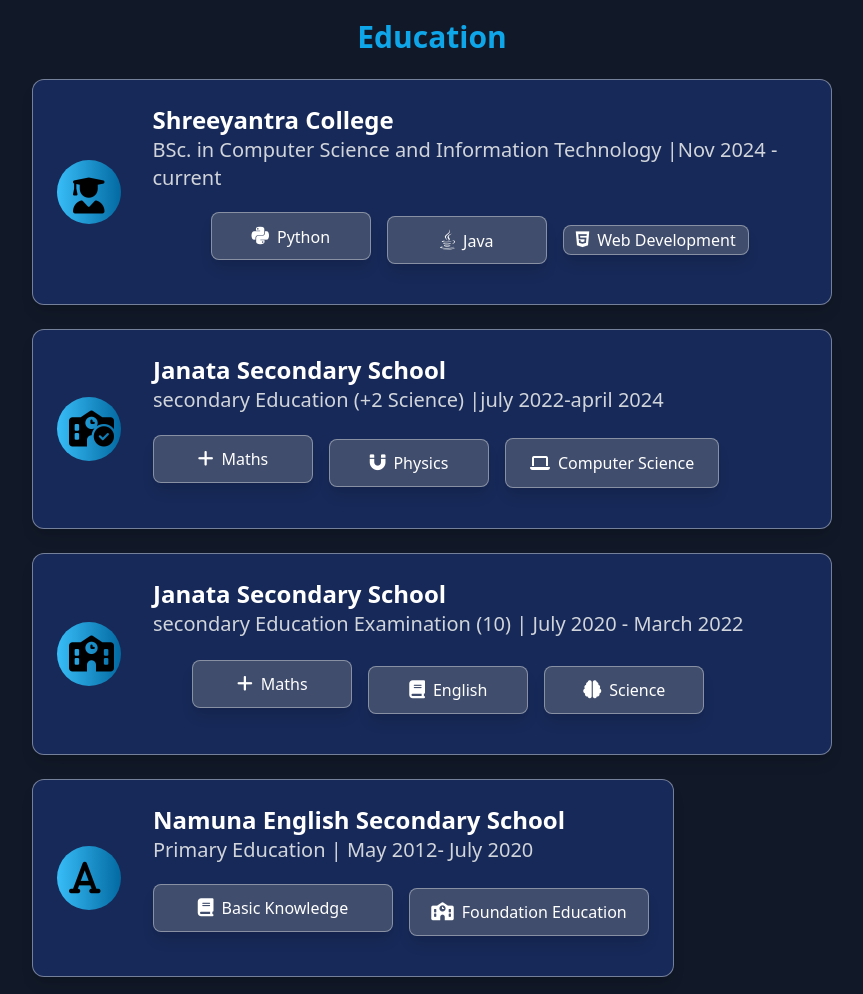
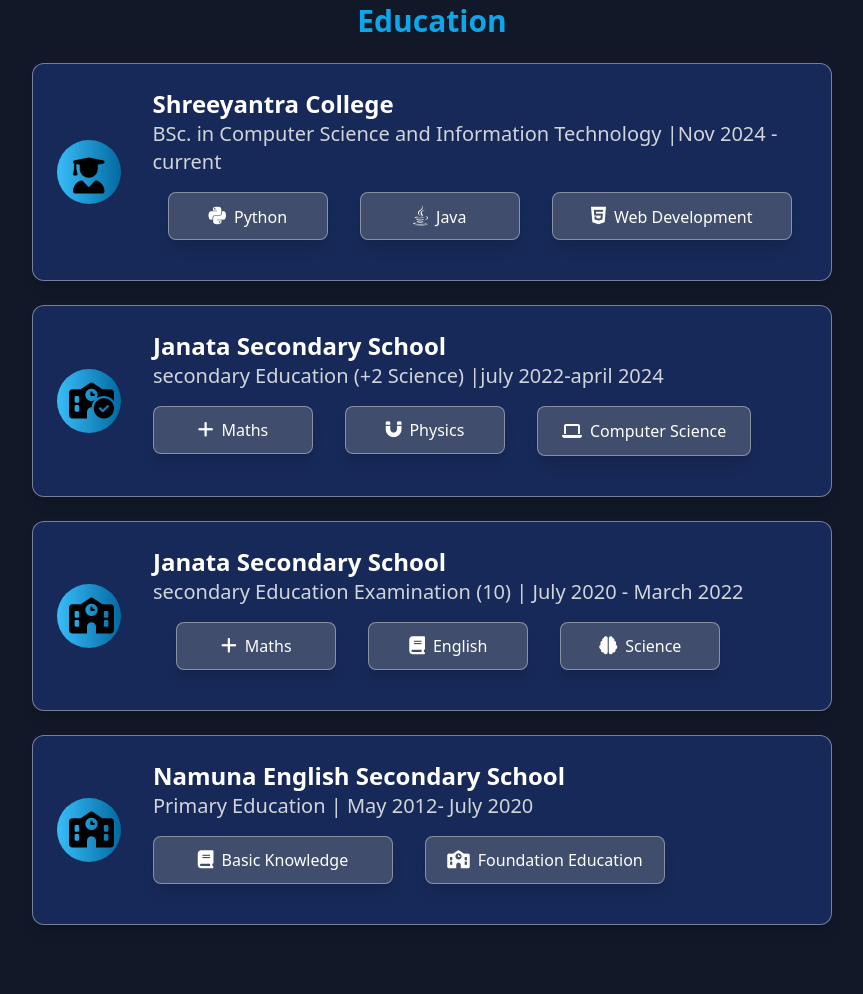
Before and after one commit to Rabin0069/Portfolio, a website: page index.html in a window 1280 px wide. Shown: the part 818-1812 px from the top of the page, without its empty margins (208-1071 px from the left). Drawn offline with nearby package versions, Linux system fonts and the light colour scheme.

Commit message:
Update index.html

```diff
--- a/index.html
+++ b/index.html
@@ -38,7 +38,7 @@
       </h2>
 
       <!-- Social Links -->
-      <div class="max-w-full flex justify-center md:space-x-4 flex-col md:flex-row space-y-2 ">
+      <div class="max-w-full flex flex-col md:flex-row justify-center items-center gap-2 md:gap-4 ">
         <div class="bg-blue-800 hover:bg-blue-900 hover:scale-105 text-white h-12 w-40 rounded-lg shadow-lg flex items-center justify-center">
           <a href="https://www.linkedin.com/in/rabin-phuyal-13227b372/" class="text-white font-bold hover:underline ">
            <i class="fa-brands fa-linkedin mr-2 text-xl"></i> LinkedIn</a>
@@ -61,7 +61,7 @@ development and a keen interest in front-end technologies. Seeking to apply
 theoretical knowledge, gain hands-on experience, and contribute to innovative
 projects and learn new things.</h1>
 
-<div class="max-w-full flex justify-center flex-col md:flex-row md:py-4 md:space-x-4 pb-4 space-y-2">
+<div class="max-w-full flex justify-center flex-col md:flex-row md:py-4 md:space-x-4 pb-4 space-y-2gap-2 md:gap-4 ">
   <div class="bg-gray-500/50 hover:bg-gray-500/50 hover:border-gray-300/50 hover:scale-105 border border-gray-300/50 text-white h-12 w-40 rounded-lg shadow-lg flex  items-center justify-center">
           <h1 class="text-white font-bold hover:underline "><i class="fa-solid fa-rocket mr-2 "></i>Performance</h1>
         </div>
@@ -92,13 +92,13 @@ projects and learn new things.</h1>
      <h2 class="text-xl  font-normal text-gray-300 ">BSc. in Computer Science and Information Technology |Nov 2024 - current
     </h1>
 
-<div class="max-w-full flex flex-col md:flex-row justify-center py-4 md:space-x-4 space-y-2 items-center">
-         <div class="bg-gray-500/50 border-gray-300/50 border border-gray-300/50  text-white h-12 w-40 rounded-lg shadow-lg flex items-center justify-center">
+<div class="max-w-full flex justify-center flex-col md:flex-row md:py-4 md:space-x-4 pb-4 space-y-2gap-2 md:gap-4 ">
+         <div class="bg-gray-500/50 border-gray-300/50 border border-gray-300/50 text-white h-12 w-40 rounded-lg shadow-lg flex items-center justify-center">
           <h1 class="text-white font-medium hover:underline "><i class="fa-brands fa-python text-xl mr-2"></i>Python </h1>
         </div> <div class="bg-gray-500/50 border-gray-300/50 border border-gray-300/50 text-white h-12 w-40 rounded-lg shadow-lg flex items-center justify-center">
           <h1 class="text-white font-medium hover:underline "><i class="fa-brands fa-java mr-2 text-xl"></i>Java</h1>
-        </div> <div class="bg-gray-500/50 border-gray-300/50 border border-gray-300/50 text-white w-fit px-3 py- rounded-lg shadow-lg flex items-center justify-center">
-          <h1 class="text-white font-medium hover:underline "><i class="fa-brands fa-html5 mr-2 text-lg"></i>Web Development</h1>
+        </div> <div class="bg-gray-500/50 border-gray-300/50 border border-gray-300/50 text-white h-12 w-60 rounded-lg shadow-lg flex items-center justify-center">
+          <h1 class="text-white font-medium hover:underline "><i class="fa-brands fa-html5 mr-2 text-xl"></i>Web Development</h1>
         </div>
 </div>
 </div>
@@ -115,7 +115,7 @@ projects and learn new things.</h1>
     </h1>
      <h2 class="text-xl  font-normal text-gray-300 "> secondary Education (+2 Science) |july 2022-april 2024
     </h1>
-    <div class="max-w-full flex flex-col md:flex-row justify-center py-4 space-y-2 md:space-x-4 items-center">
+    <div class="max-w-full flex justify-center flex-col md:flex-row md:py-4 md:space-x-4 pb-4 space-y-2gap-2 md:gap-4 ">
          <div class="bg-gray-500/50 border-gray-300/50 border border-gray-300/50  text-white h-12 w-40 rounded-lg shadow-lg flex items-center justify-center">
           <h1 class="text-white font-medium hover:underline "><i class="fa-solid fa-plus text-lg mr-2"></i>Maths </h1>
         </div> <div class="bg-gray-500/50 border-gray-300/50 border border-gray-300/50 text-white h-12 w-40 rounded-lg shadow-lg flex items-center justify-center">
@@ -141,7 +141,7 @@ projects and learn new things.</h1>
     </h1>
      <h2 class="text-xl  font-normal text-gray-300 "> secondary Education Examination (10) | July 2020 - March 2022
     </h1>
-      <div class="max-w-full flex flex-col md:flex-row justify-center py-4 items-center space-y-3 md:space-x-4">
+      <div class="max-w-full flex justify-center flex-col md:flex-row md:py-4 md:space-x-4 pb-4 space-y-2gap-2 md:gap-4 ">
          <div class="bg-gray-500/50 border-gray-300/50 border border-gray-300/50  text-white h-12 w-40 rounded-lg shadow-lg flex items-center justify-center">
           <h1 class="text-white font-medium hover:underline "><i class="fa-solid fa-plus text-lg mr-2"></i>Maths </h1>
         </div> <div class="bg-gray-500/50 border-gray-300/50 border border-gray-300/50 text-white h-12 w-40 rounded-lg shadow-lg flex items-center justify-center">
@@ -157,18 +157,18 @@ projects and learn new things.</h1>
 
 </div>
 </div>
-  <div class="mt-6">
-  <div class="w-full max-w-[800px] mx-auto flex flex-col md:flex-row items-center ">
-  <div class="hover:bg-blue-950/50 hover:scale-105 bg-blue-900/50 rounded-lg shadow-lg flex flex-col md:flex-row items-center p-6 border border-gray-300/50 rounded-xl ">
+<div class="mt-6">
+<div class="w-full max-w-[800px] mx-auto hover:bg-blue-950/50 hover:scale-105 bg-blue-900/50  rounded-lg shadow-lg flex flex-col md:flex-row items-center p-6 border border-gray-300/50 rounded-xl ">
+
     <div class="rounded-full bg-gradient-to-r from-sky-400 to-sky-700  w-16 h-16 items-center p-3 justify-center mr-8 " >
-    <i class="fa-solid fa-font text-4xl"></i>
+    <i class="fa-solid fa-school text-4xl"></i>
     </div>
     <div class="flex flex-col">
     <h1 class="text-2xl  font-semibold text-white ">Namuna English Secondary School
     </h1>
      <h1 class="text-xl  font-normal text-gray-300 "> Primary Education | May 2012- July 2020
     </h1>
-        <div class="max-w-full flex flex-col md:flex-row justify-center py-4 items-center space-y-2 md:space-x-4">
+        <div class="max-w-full flex justify-center flex-col md:flex-row md:py-4 md:space-x-4 pb-4 space-y-2gap-2 md:gap-4 ">
           <div class="
 bg-gray-500/50 border-gray-300/50 border border-gray-300/50 text-white h-12 w-60 rounded-lg shadow-lg flex justify-center items-center ">
           <h1 class="text-white font-medium hover:underline "><i class="fa-solid fa-book mr-2 text-lg"></i>Basic Knowledge</h1>
@@ -189,7 +189,7 @@ bg-gray-500/50 border-gray-300/50 border border-gray-300/50 text-white h-12 w-60
   <h1 class="text-3xl text-cyan-600 pb-4 text-center font-bold">Techincal Skills </h1>
   <div class="w-full max-w-[800px] mx-auto hover:bg-blue-950/50 hover:scale-105 bg-blue-900/50 rounded-lg flex flex-col items-center p-6 border border-gray-300/50 rounded-xl ">
     <h1 class="text-2xl text-center text-white font-semibold pb-2 ">Frontend Development   </h1>
-    <div class="max-w-full flex flex-col md:flex-row justify-center py-4 items-center space-y-2 md:space-x-4">
+    <div class="max-w-full flex justify-center flex-col md:flex-row md:py-4 md:space-x-4 pb-4 space-y-2gap-2 md:gap-4 ">
          <div class="
 bg-gray-500/50 border-gray-300/50 border border-gray-300/50  text-white h-12 w-40 rounded-lg shadow-lg flex items-center justify-center">
           <h1 class="text-white font-medium hover:underline "><i class="fa-solid fa-wind text-xl mr-2"></i>Tailwind </h1>
```
